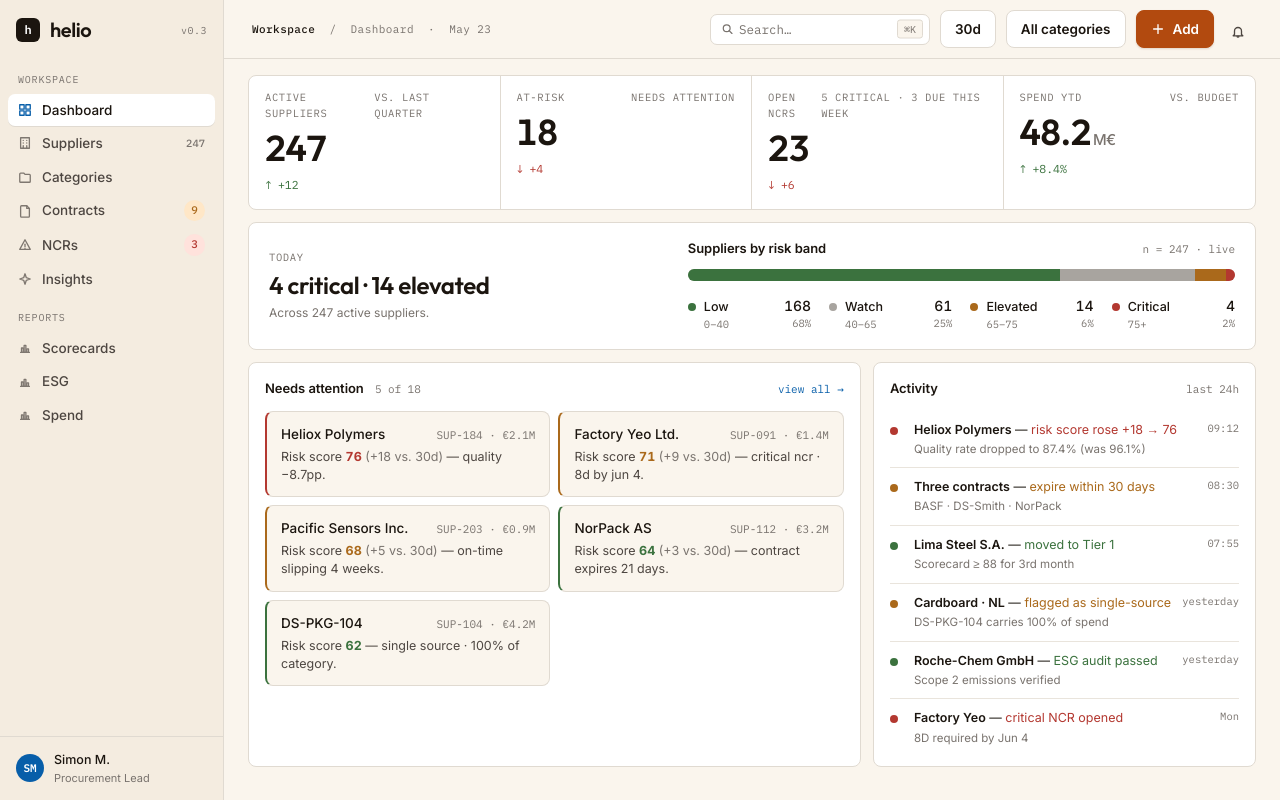
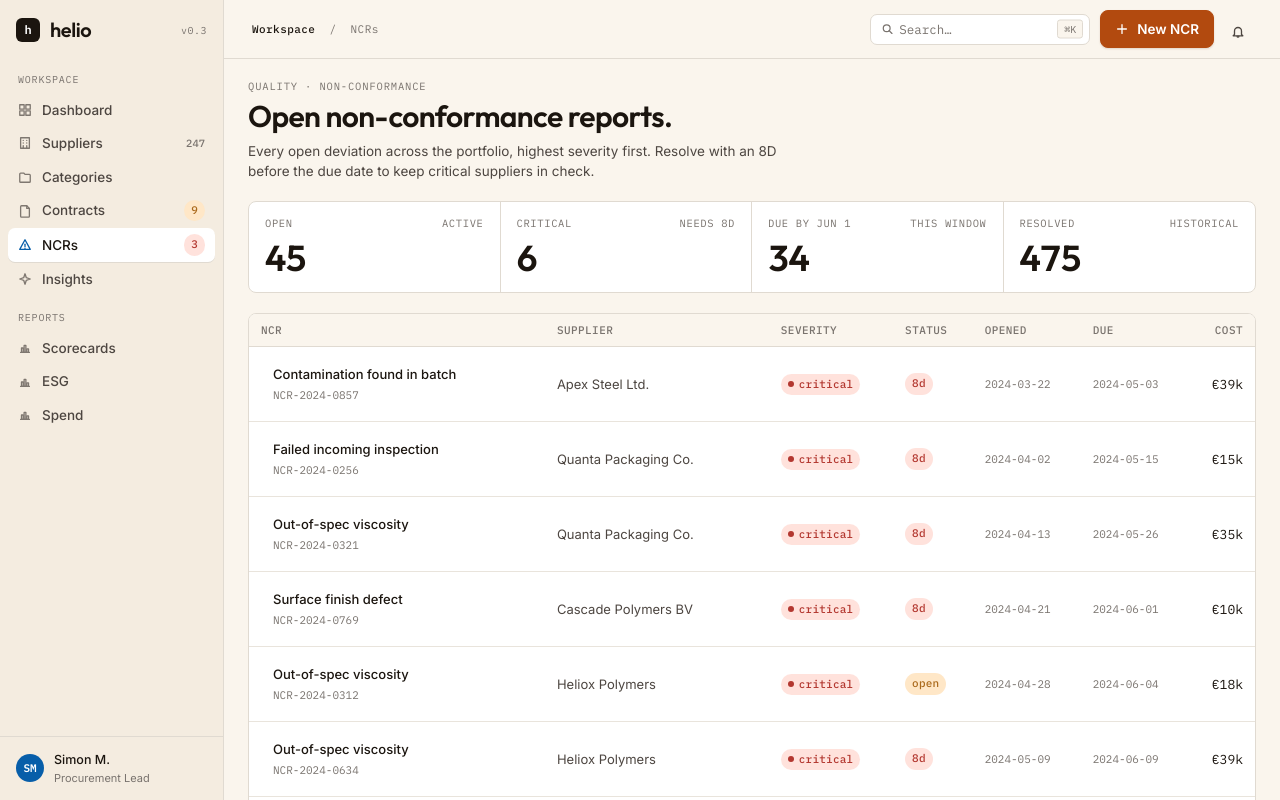
Before and after one commit to SMat777/helio, a React (Vite) app in the folder apps/web/: page /ncrs in a window 1280 px wide. Before the commit this address led to /. Built offline with nearby package versions, Linux system fonts and the light colour scheme.

Commit message:
feat(ncrs): add portfolio NCR list screen

```diff
--- a/apps/web/src/App.tsx
+++ b/apps/web/src/App.tsx
@@ -4,6 +4,7 @@ import Dashboard from './screens/Dashboard'
 import Suppliers from './screens/Suppliers'
 import SupplierDetail from './screens/SupplierDetail'
 import NewNcr from './screens/NewNcr'
+import Ncrs from './screens/Ncrs'
 import Placeholder from './screens/Placeholder'
 import Showcase from './screens/Showcase'
 
@@ -32,6 +33,7 @@ export default function App() {
         <Route path="/suppliers" element={<Suppliers />} />
         <Route path="/suppliers/:id" element={<SupplierDetail />} />
         <Route path="/ncr/new" element={<NewNcr />} />
+        <Route path="/ncrs" element={<Ncrs />} />
         <Route path="/categories" element={<Placeholder title="Categories" />} />
         <Route path="/contracts" element={<Placeholder title="Contracts" />} />
         <Route path="/insights" element={<Placeholder title="Insights" />} />
--- /dev/null
+++ b/apps/web/src/screens/Ncrs.tsx
@@ -0,0 +1,103 @@
+import { useMemo } from 'react'
+import { Link } from 'react-router-dom'
+import { AppShell } from '../ui/AppShell'
+import { Card } from '../ui/Card'
+import { KPI } from '../ui/KPI'
+import { Pill } from '../ui/Pill'
+import { Button } from '../ui/Button'
+import { Icon } from '../ui/Icon'
+import { PageHead } from '../ui/PageHead'
+import { Table, THead, TBody, Tr, Th, Td } from '../ui/Table'
+import { getNcrs, getSupplier, type NcrRow } from '../lib/data'
+
+const severityTone: Record<NcrRow['severity'], 'bad' | 'warn' | 'muted'> = {
+  critical: 'bad',
+  major: 'warn',
+  minor: 'muted',
+}
+const statusTone: Record<NcrRow['status'], 'bad' | 'warn' | 'muted' | 'good'> = {
+  '8d': 'bad',
+  open: 'warn',
+  draft: 'muted',
+  closed: 'good',
+}
+const sevRank: Record<NcrRow['severity'], number> = { critical: 0, major: 1, minor: 2 }
+
+function fmtMoney(eur: number): string {
+  if (eur >= 1_000_000) return `€${(eur / 1_000_000).toFixed(1)}M`
+  if (eur >= 1_000) return `€${Math.round(eur / 1_000)}k`
+  return `€${eur.toLocaleString('en-US')}`
+}
+
+export default function Ncrs() {
+  const { open, closedCount, critical, dueSoon } = useMemo(() => {
+    const all = getNcrs()
+    const open = all
+      .filter((n) => n.status !== 'closed')
+      .sort((a, b) => sevRank[a.severity] - sevRank[b.severity] || a.dueAt.localeCompare(b.dueAt))
+    return {
+      open,
+      closedCount: all.length - open.length,
+      critical: open.filter((n) => n.severity === 'critical').length,
+      dueSoon: open.filter((n) => n.dueAt <= '2024-06-01').length,
+    }
+  }, [])
+
+  return (
+    <AppShell
+      slim
+      crumb={<><b className="font-medium text-ink">Workspace</b> &nbsp;/&nbsp; NCRs</>}
+      actions={
+        <Link to="/ncr/new" className="no-underline">
+          <Button variant="primary"><Icon name="plus" /> New NCR</Button>
+        </Link>
+      }
+    >
+      <div className="px-6 py-5">
+        <PageHead
+          eyebrow="Quality · Non-conformance"
+          title="Open non-conformance reports."
+          lede="Every open deviation across the portfolio, highest severity first. Resolve with an 8D before the due date to keep critical suppliers in check."
+        />
+
+        <Card flat className="mb-5 grid grid-cols-4">
+          <div className="border-r border-line"><KPI label="Open" value={open.length} note="active" /></div>
+          <div className="border-r border-line"><KPI label="Critical" value={critical} note="needs 8D" /></div>
+          <div className="border-r border-line"><KPI label="Due by Jun 1" value={dueSoon} note="this window" /></div>
+          <div><KPI label="Resolved" value={closedCount} note="historical" /></div>
+        </Card>
+
+        <Card flat className="overflow-hidden">
+          <Table>
+            <THead>
+              <Tr>
+                <Th>NCR</Th><Th>Supplier</Th><Th>Severity</Th><Th>Status</Th><Th>Opened</Th><Th>Due</Th><Th numeric>Cost</Th>
+              </Tr>
+            </THead>
+            <TBody>
+              {open.map((n) => {
+                const s = getSupplier(n.supplierId)
+                return (
+                  <Tr key={n.id}>
+                    <Td variant="name" className="p-0">
+                      <Link to={`/suppliers/${n.supplierId}`} className="block px-3 py-[9px] text-ink no-underline">
+                        {n.title}
+                        <span className="mt-0.5 block font-mono text-[11px] font-normal text-ink-3">{n.id}</span>
+                      </Link>
+                    </Td>
+                    <Td className="text-ink-2">{s?.name ?? n.supplierId}</Td>
+                    <Td><Pill tone={severityTone[n.severity]} dot>{n.severity}</Pill></Td>
+                    <Td><Pill tone={statusTone[n.status]}>{n.status}</Pill></Td>
+                    <Td variant="micro">{n.openedAt}</Td>
+                    <Td variant="micro">{n.dueAt}</Td>
+                    <Td variant="num">{fmtMoney(n.costImpactEur)}</Td>
+                  </Tr>
+                )
+              })}
+            </TBody>
+          </Table>
+        </Card>
+      </div>
+    </AppShell>
+  )
+}
--- a/apps/web/src/ui/AppShell.tsx
+++ b/apps/web/src/ui/AppShell.tsx
@@ -16,7 +16,7 @@ const NAV: NavGroup[] = [
       { label: 'Suppliers', to: '/suppliers', icon: 'building', trail: '247' },
       { label: 'Categories', to: '/categories', icon: 'folder' },
       { label: 'Contracts', to: '/contracts', icon: 'doc', warn: 9 },
-      { label: 'NCRs', to: '/ncr/new', icon: 'warn', bad: 3 },
+      { label: 'NCRs', to: '/ncrs', icon: 'warn', bad: 3 },
       { label: 'Insights', to: '/insights', icon: 'sparkle' },
     ],
   },
--- /dev/null
+++ b/apps/web/src/ui/PageHead.tsx
@@ -0,0 +1,22 @@
+import type { ReactNode } from 'react'
+
+// Shared page header for the section screens — eyebrow · display title · lede · actions.
+export function PageHead({ eyebrow, title, lede, actions }: {
+  eyebrow?: ReactNode
+  title: ReactNode
+  lede?: ReactNode
+  actions?: ReactNode
+}) {
+  return (
+    <div className="mb-5 flex items-end justify-between gap-6">
+      <div className="min-w-0">
+        {eyebrow && (
+          <div className="mb-1.5 font-mono text-[10.5px] uppercase tracking-[0.08em] text-ink-3">{eyebrow}</div>
+        )}
+        <h1 className="m-0 font-serif text-[30px] leading-[1.05] tracking-[-0.02em] text-ink">{title}</h1>
+        {lede && <p className="mt-2 max-w-[64ch] text-[13.5px] leading-[1.5] text-ink-2">{lede}</p>}
+      </div>
+      {actions && <div className="flex flex-none items-center gap-2.5">{actions}</div>}
+    </div>
+  )
+}
```
